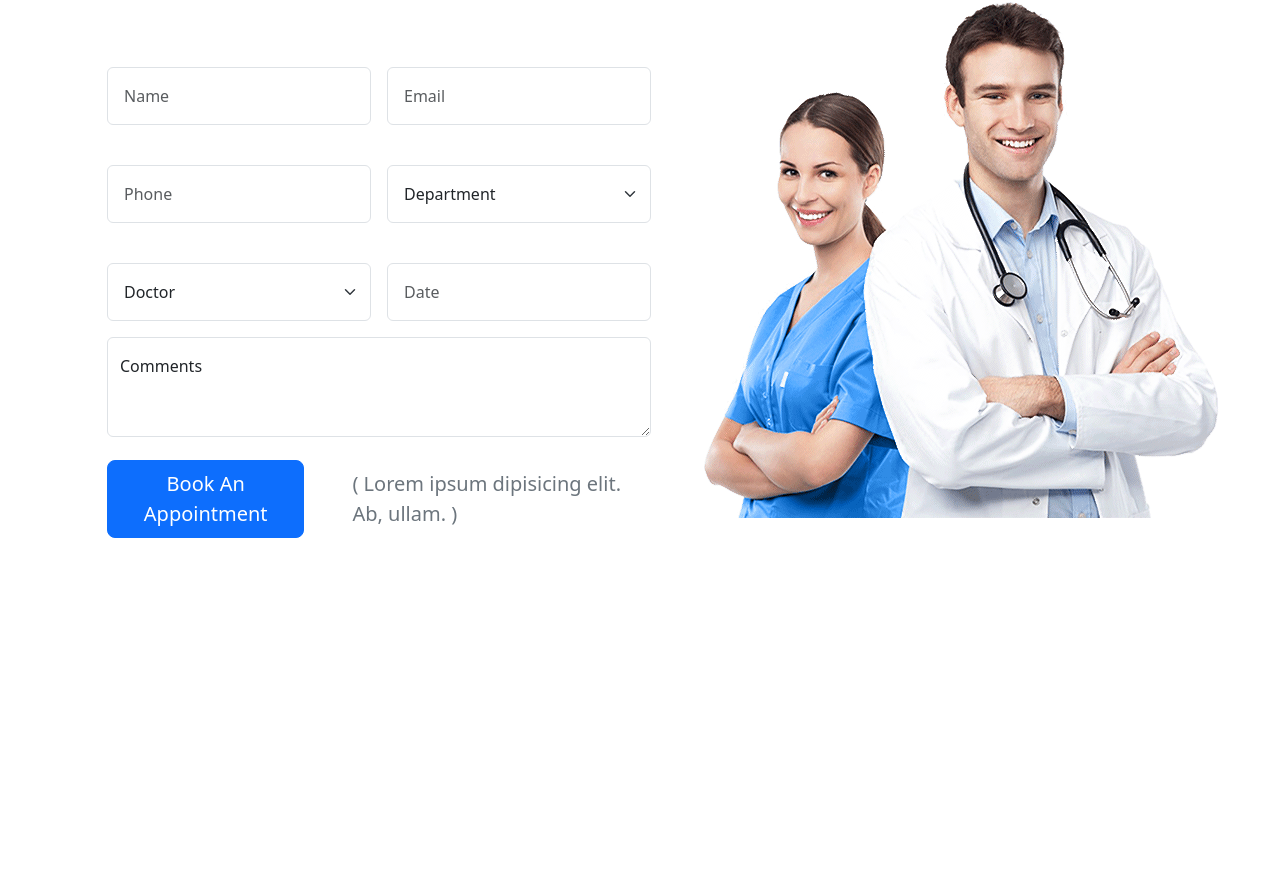
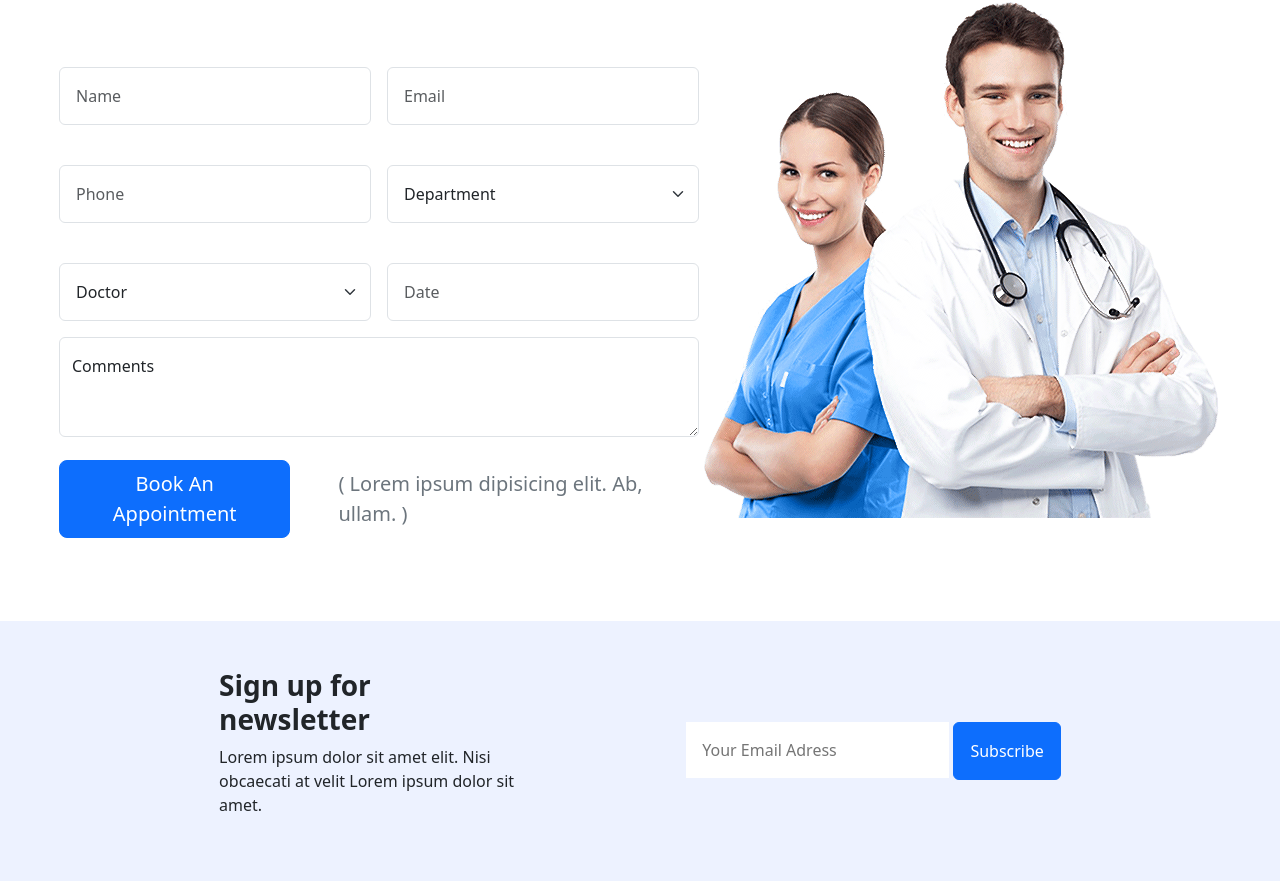
Before and after one commit to cd-badr/final-css-badr-2, a website: page index.html in a window 1280 px wide. Shown: the part 5739-6620 px from the top of the page. Before the commit the page ends 6408 px from the top, so only its background shows below. Drawn offline with nearby package versions, Linux system fonts and the light colour scheme.

Commit message:
sec-final beta

```diff
--- a/index.html
+++ b/index.html
@@ -660,7 +660,7 @@
       </div>
       <div class="d-lg-flex justify-content-center">
         <div class="d-lg-flex flex-lg-row justify-content-center">
-          <div class="form w-50 p-5">
+          <div class="form w-50 pt-5">
 
             <form class="row g-3">
               <div class="col-md-6">
@@ -711,11 +711,27 @@
 
           </div>
 
-          <div class="img">
-            <img src="./public/img/contact-img.png" alt="">
+          <div class="">
+            <img class="" src="./public/img/contact-img.png" alt="">
           </div>
 
         </div>
+
+      </div>
+    </div>
+  </section>
+
+  <!-- sec-final -->
+  <section>
+    <div class="sec-final d-lg-flex flex-lg-row align-items-center justify-content-evenly p-5">
+      <div class="w-25">
+        <h3 class="fw-bold">Sign up for newsletter</h3>
+        <p>Lorem ipsum dolor sit amet  elit. Nisi
+          obcaecati at velit Lorem ipsum dolor sit amet.</p>
+      </div>
+      <div>
+        <input class="p-3 border-0 " type="email" placeholder="Your Email Adress">
+        <button type="button" class="btn btn-primary p-3">Subscribe</button>
 
       </div>
     </div>
--- a/src/sass/modules/home/_main.sass
+++ b/src/sass/modules/home/_main.sass
@@ -169,3 +169,6 @@
                     width: 100vw
                     h1
                         font-size: 20px
+.sec-final
+    background-color: #edf2ff
+    padding: 10px
```
Also changed, not shown: public/css/app.css, 1 other file.
